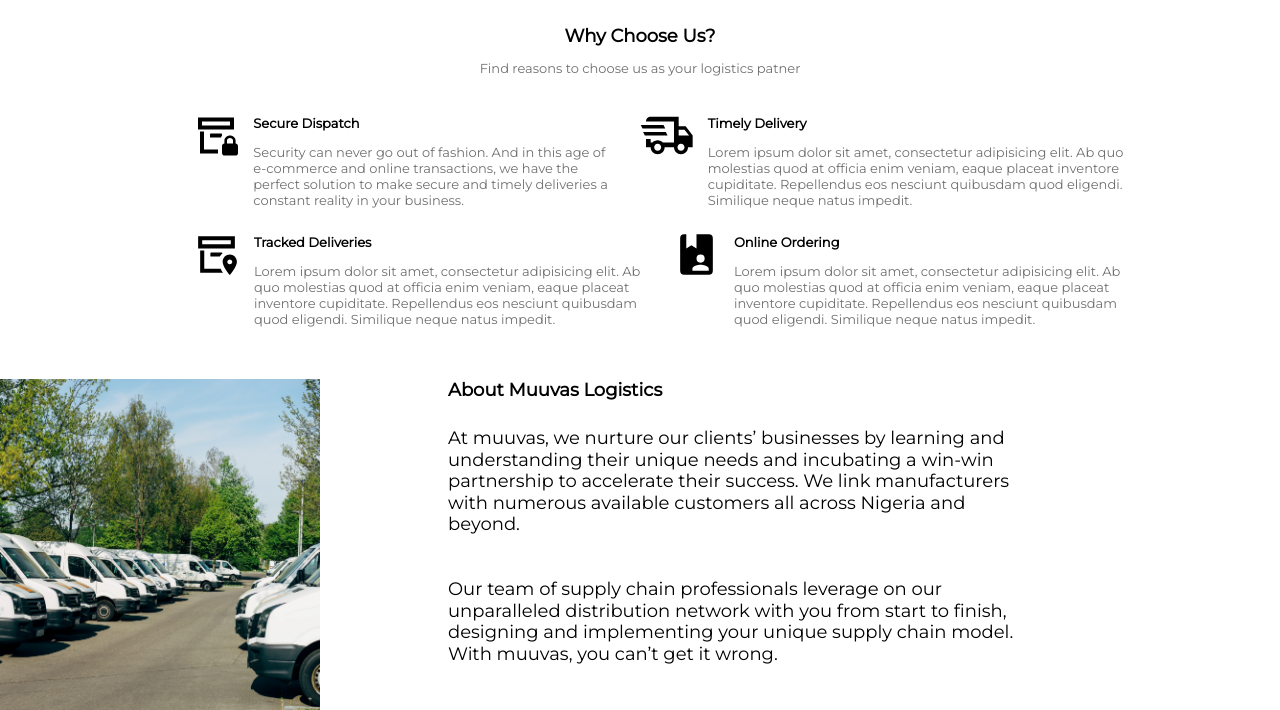
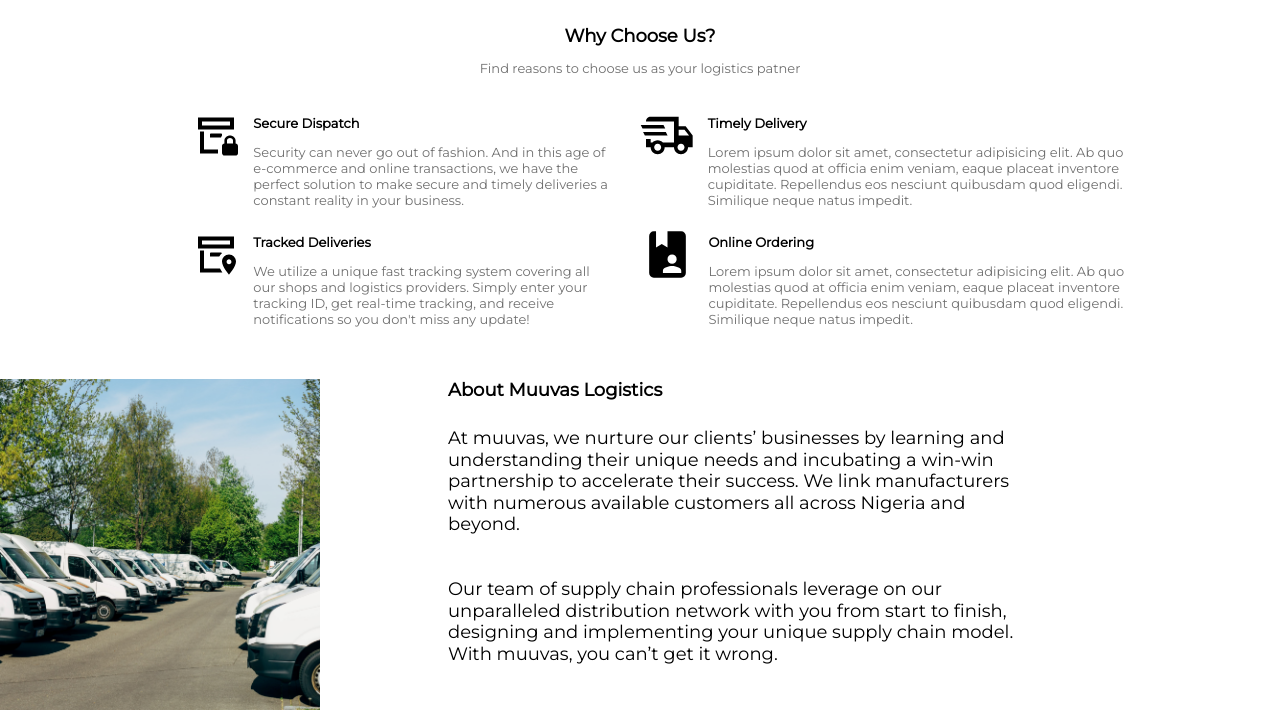
Before and after one commit to taeillo/draft, a Flask app: page / in a window 1280 px wide. Shown: the part 692-1402 px from the top of the page. Run offline with Flask 2, Linux system fonts and the light colour scheme.

Commit message:
Update index.html

```diff
--- a/templates/index.html
+++ b/templates/index.html
@@ -54,7 +54,7 @@
                     Tracked Deliveries
                 </div>
                 <div class="service-description">
-                    Lorem ipsum dolor sit amet, consectetur adipisicing elit. Ab quo molestias quod at officia enim veniam, eaque placeat inventore cupiditate. Repellendus eos nesciunt quibusdam quod eligendi. Similique neque natus impedit.
+                We utilize a unique fast tracking system covering all our shops and logistics providers. Simply enter your tracking ID, get real-time tracking, and receive notifications so you don't miss any update!
                 </div>
             </div>
         </div>
```
